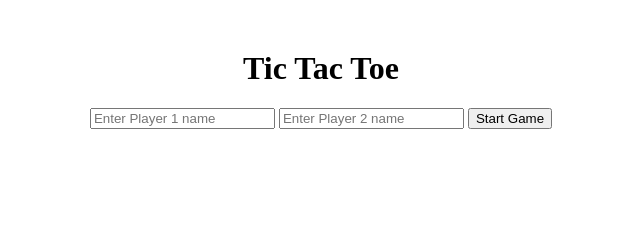
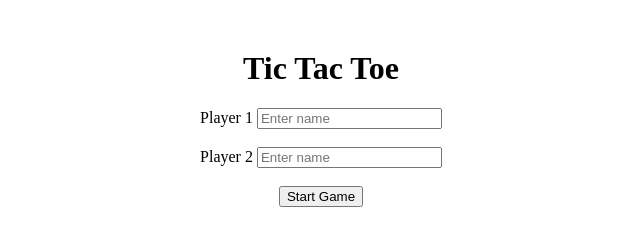
Before and after one commit to acciojob/tictactoe-itsaayush27, a website: page main.html in a window 1280 px wide. Shown: the whole page, without its empty margins (319-959 px from the left). Drawn offline with Linux system fonts and the light colour scheme.

Commit message:
created a submission

```diff
--- a/main.html
+++ b/main.html
@@ -11,8 +11,11 @@
 <div class="container">
 	<h1>Tic Tac Toe</h1>
     <div id="player-form">
-      <input type="text" id="player-1" placeholder="Enter Player 1 name">
-      <input type="text" id="player-2" placeholder="Enter Player 2 name">
+		<label for="player-1">Player 1</label>
+      <input type="text" id="player-1" placeholder="Enter name"><br><br>
+
+		<label for="player-2">Player 2</label>
+      <input type="text" id="player-2" placeholder="Enter name"><br><br>
       <button id="submit">Start Game</button>
     </div>
 
```
